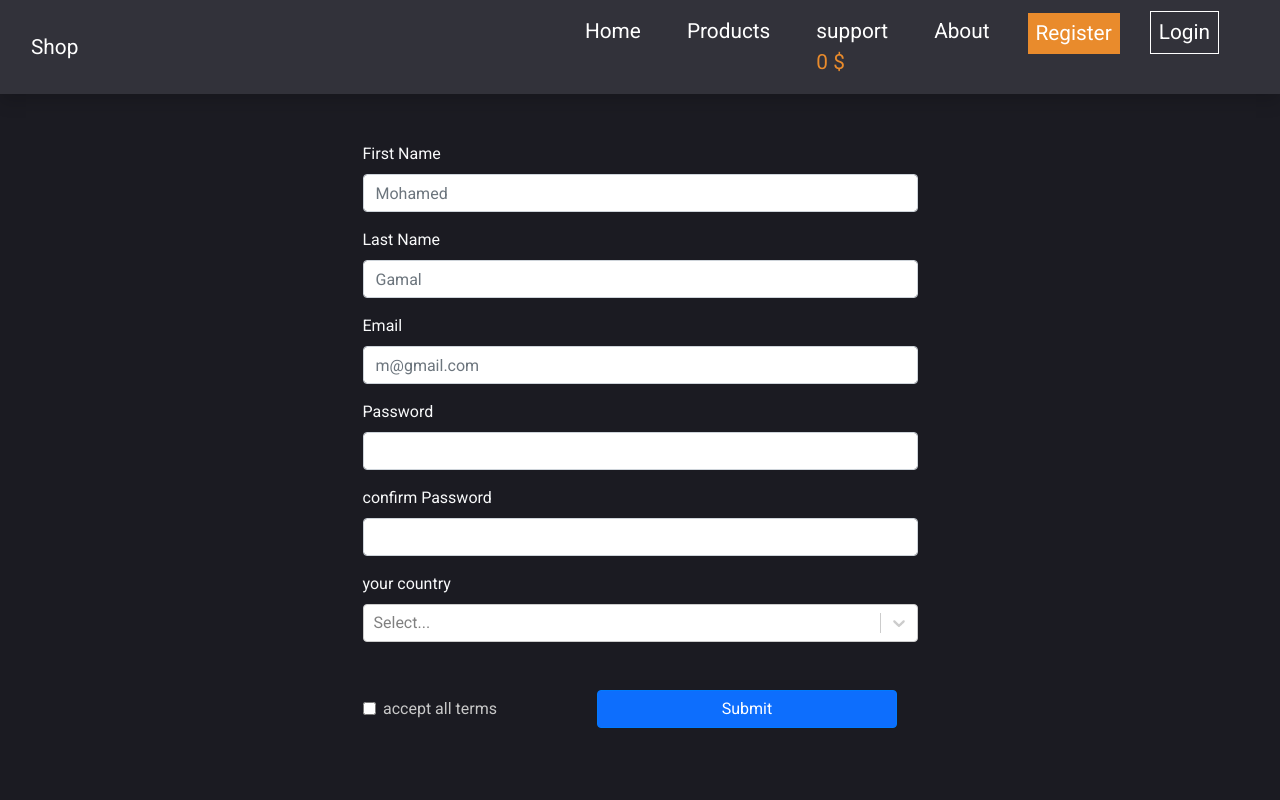
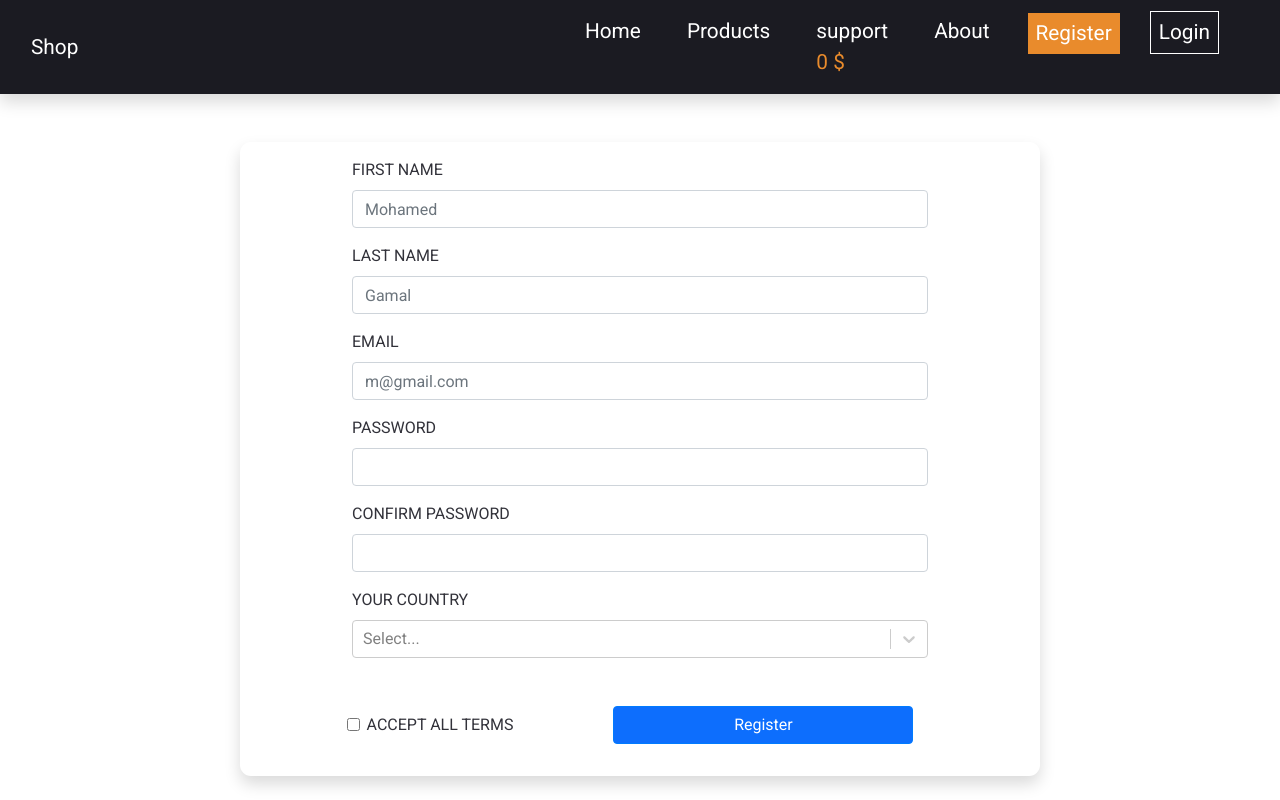
Before and after one commit to Mohamed-Gamal74/products-React, a React (Create React App) app: page /signup in a window 1280 px wide. Built offline with nearby package versions, Linux system fonts and the light colour scheme; a web font is replaced by a local one.

Commit message:
update styles

```diff
--- a/src/components/cart/cart.css
+++ b/src/components/cart/cart.css
@@ -1,6 +1,15 @@
 .cart__header {
   font-size: 4rem;
   color: var(--main-color);
+}
+
+table {
+  background-color: var(--dark-light);
+
+}
+
+th , td {
+  color: var(--white);
 }
 
 .shop__now {
@@ -10,11 +19,11 @@
   padding: 10px;
 }
 
-.link {
+.cartLink {
   color: var(--white);
 }
 
-.link:hover {
+.cartLink:hover {
   color: var(--white);
 }
 
--- a/src/components/cart/index.jsx
+++ b/src/components/cart/index.jsx
@@ -56,7 +56,7 @@ const Cart = () => {
 
       {!!cartState.length && (
         <>
-          <table className="table container table-striped table-light text-uppercase">
+          <table className="table container table-striped  text-uppercase">
             <thead>
               <tr>
                 <th scope="col">#</th>
@@ -105,7 +105,7 @@ const Cart = () => {
               );
             })}
           </table>
-          <div className="price__info container d-flex align-items-center justify-content-between">
+          <div className="price__info text-light container d-flex align-items-center justify-content-between">
             <h4>
               Total price is : <span>{total.toFixed(2)}$</span>
             </h4>
@@ -119,7 +119,7 @@ const Cart = () => {
         <div className="img__wrapper text-center  ">
           <img src={cart} alt="cart" />
           <h2 className="shop__now">
-            <Link className="link" to="/products">
+            <Link className="cartLink" to="/products">
               Go Shop now!
             </Link>
           </h2>
--- a/src/components/home/home.css
+++ b/src/components/home/home.css
@@ -5,9 +5,13 @@ h1 {
 }
 
 .link {
-    color: var(--white);
+    color: var(--dark);
     margin-left: 10px;
     text-decoration: underline;
+}
+
+.link:hover {
+    color: var(--main-color);
 }
 
 .shopping__img {
--- a/src/components/login/index.jsx
+++ b/src/components/login/index.jsx
@@ -25,12 +25,12 @@ const Login = () => {
 
   return (
     <div className="d-flex align-items-center justify-content-center container" >
-      <img src={login} alt="login" />
+      <img src={login} alt="login" className="w-50" />
       <form
         onSubmit={handleSubmit(submitHandler)}
         className="container  d-flex align-items-center flex-column"
       >
-        <div className="form-group w-50">
+        <div className="form-group w-75">
           <label htmlFor="exampleInputEmail1">Email address</label>
           <input
             type="email"
@@ -47,7 +47,7 @@ const Login = () => {
             We'll never share your email with anyone else.
           </small>
         </div>
-        <div className="form-group w-50 ">
+        <div className="form-group w-75 ">
           <label htmlFor="exampleInputPassword1">Password</label>
           <input
             type="password"
@@ -64,8 +64,8 @@ const Login = () => {
           )}
         </div>
 
-        <button type="submit" className="btn btn-primary w-50">
-          Submit
+        <button type="submit" className="btn btn-primary w-75">
+          Login
         </button>
       </form>
     </div>
--- a/src/components/navbar/nav.css
+++ b/src/components/navbar/nav.css
@@ -1,5 +1,5 @@
 .navbar {
-  background-color: var(--dark-light);
+  background-color: var(--dark);
 }
 
 .navbar a {
--- a/src/components/productDetails/details.css
+++ b/src/components/productDetails/details.css
@@ -1,10 +1,7 @@
 .details__wrapper {
-  background-color: var(--white);
-  color: var(--dark-light);
+  background-color: var(--dark-light);
+  color: var(--white-light);
   border-radius: 11px;
-  box-shadow: rgba(0, 0, 0, 0.25) 0px 54px 55px,
-    rgba(0, 0, 0, 0.12) 0px -12px 30px, rgba(0, 0, 0, 0.12) 0px 4px 6px,
-    rgba(0, 0, 0, 0.17) 0px 12px 13px, rgba(0, 0, 0, 0.09) 0px -3px 5px;
   margin-top: 150px;
   width: 60%;
 }
--- a/src/components/productDetails/index.jsx
+++ b/src/components/productDetails/index.jsx
@@ -26,7 +26,7 @@ const ProductDetails = () => {
   };
 
   return (
-    <div className="container details__wrapper p-4 d-flex align-items-center justify-content-between  ">
+    <div className="container details__wrapper p-4 d-flex align-items-center justify-content-between shadow ">
       <img
         src={product.image}
         className="mb-5 details__img"
@@ -43,11 +43,11 @@ const ProductDetails = () => {
           </button>
         ) : (
           <span>
-            <Link className="text-dark p-2 " to="/login">
+            <Link className="text-light p-2 " to="/login">
               Login
             </Link>
             |
-            <Link className="text-dark p-2" to="/signup">
+            <Link className="text-light p-2" to="/signup">
               Register
             </Link>
           </span>
--- a/src/components/products/index.jsx
+++ b/src/components/products/index.jsx
@@ -42,7 +42,7 @@ const Products = () => {
               <div className="card-body">
                 <div className="info">
                   <h3 className="card-title">{product.title}</h3>
-                  <p className="card-text text-light">{product.category}</p>
+                  <p className="card-text text-dark">{product.category}</p>
                   <div className=" d-flex justify-content-between mt-5">
                     <p className="card-text fs-4">
                       price is : {product.price} $
@@ -62,15 +62,15 @@ const Products = () => {
 
                   {authState ? (
                     <button
-                      className="btn cart"
+                      className="btn cart "
                       onClick={() => addingHandler(product)}
                     >
                       <FaShoppingCart />
                     </button>
                   ) : (
-                    <span className="text-light">
-                      <Link className="text-light " to='/login' >Login</Link> |
-                      <Link className="text-light " to='/signup'> Register</Link>
+                    <span >
+                      <Link className="text-dark " to='/login' >Login</Link> |
+                      <Link className="text-dark " to='/signup'> Register</Link>
                     </span>
                   )}
                 </div>
--- a/src/components/products/products.css
+++ b/src/components/products/products.css
@@ -1,5 +1,5 @@
 .card {
-  background-color: var(--dark-light);
+  background-color: var(--white);
   width: 30rem;
   height: 550px;
 }
@@ -34,11 +34,10 @@ h3 {
 
 .cart
 {
-  background-color: var(--white);
-  color: var(--main-color);
+  background-color: var(--dark);
 }
 .cart:hover {
-  background-color: var(--main-color);
+  background-color: var(--dark-light);
 
 }
 
--- a/src/components/signup/index.jsx
+++ b/src/components/signup/index.jsx
@@ -37,11 +37,11 @@ const SignUp = () => {
   return (
     <form
       onSubmit={handleSubmit(submitHandler)}
-      className="container d-flex align-items-center flex-column register__form"
+      className="container d-flex align-items-center  flex-column register__form  shadow p-3"
     >
       {/* first name field  */}
-      <div className="form-group w-50  mb-3">
-        <label className="text-light" htmlFor="exampleInputName1">
+      <div className="form-group w-75  mb-3">
+        <label  htmlFor="exampleInputName1">
           First Name
         </label>
         <input
@@ -59,8 +59,8 @@ const SignUp = () => {
 
       {/* last name field  */}
 
-      <div className="form-group w-50 mb-3">
-        <label className="text-light" htmlFor="exampleInputName2">
+      <div className="form-group w-75 mb-3">
+        <label  htmlFor="exampleInputName2">
           Last Name
         </label>
         <input
@@ -78,8 +78,8 @@ const SignUp = () => {
 
       {/* email field  */}
 
-      <div className="form-group w-50 mb-3">
-        <label className="text-light" htmlFor="exampleInputName3">
+      <div className="form-group w-75 mb-3">
+        <label htmlFor="exampleInputName3">
           Email
         </label>
         <input
@@ -97,8 +97,8 @@ const SignUp = () => {
 
       {/* password field  */}
 
-      <div className="form-group w-50 mb-3">
-        <label className="text-light" htmlFor="exampleInputName4">
+      <div className="form-group w-75 mb-3">
+        <label  htmlFor="exampleInputName4">
           Password
         </label>
         <input
@@ -118,8 +118,8 @@ const SignUp = () => {
 
       {/* confirm paswrod field  */}
 
-      <div className="form-group w-50 mb-3">
-        <label className="text-light" htmlFor="exampleInputName5">
+      <div className="form-group w-75 mb-3">
+        <label  htmlFor="exampleInputName5">
           confirm Password
         </label>
         <input
@@ -148,8 +148,8 @@ const SignUp = () => {
 
       {/* select field that imported from react select you can also add more option  */}
 
-      <div className="form-group w-50 mb-3 mb-5">
-        <label className="text-light" htmlFor="exampleInputName5">
+      <div className="form-group w-75 mb-3 mb-5">
+        <label  htmlFor="exampleInputName5">
           your country
         </label>
         <Controller
@@ -186,7 +186,7 @@ const SignUp = () => {
         </div>
 
         <button type="submit" className="btn btn-primary">
-          Submit
+          Register
         </button>
       </div>
     </form>
--- a/src/components/signup/signup.css
+++ b/src/components/signup/signup.css
@@ -1,3 +1,7 @@
+.register__form {
+    width: 800px;
+    border-radius: 11px;
+}
 
 .btn-primary {
     background-color: #0d6efd;
@@ -11,3 +15,7 @@
 .item__container {
     margin-right: 100px;
 }
+
+label {
+    text-transform: uppercase;
+}
--- a/src/index.css
+++ b/src/index.css
@@ -6,8 +6,8 @@
 
 body {
   font-family: "Roboto", sans-serif;
-  background-color: var(--dark);
-  color: var(--white-light);
+  background-color: var(--white);
+  color: var(--dark-light);
 }
 
 a {
```
Also changed, not shown: src/components/login/login.webp.
